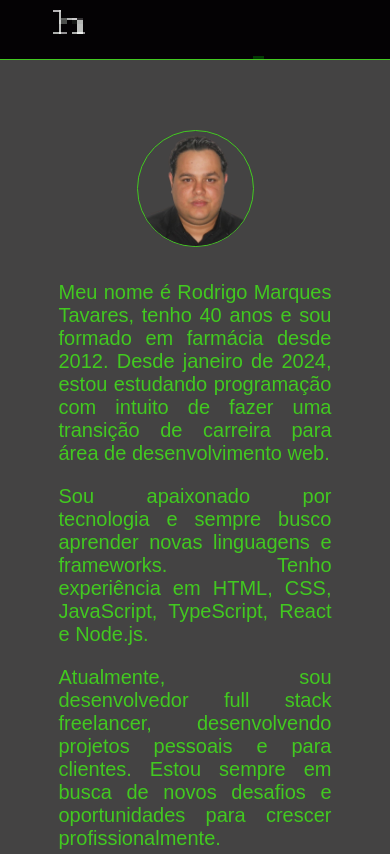
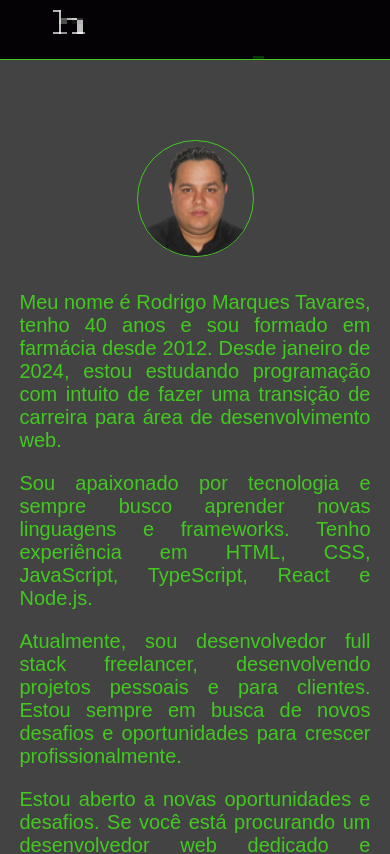
Before and after one commit to mtrodrigo/portifolio, a React (Vite) app: page / in a window 390 px wide. Shown: the part 880-1734 px from the top of the page. Built offline with nearby package versions, Linux system fonts and the light colour scheme.

Commit message:
refatoração: ajuste na largura do container de texto e atualização das media queries para melhor responsividade

```diff
--- a/src/components/sobre/Sobre.module.css
+++ b/src/components/sobre/Sobre.module.css
@@ -33,16 +33,20 @@
     border-radius: 50%;
 }
 .text_container{
-    width: 70%;
+    max-width: 60%;
 }
 .text_container p{
     text-align: justify;
     font-size: 20px;
     padding: 10px 0;
 }
-@media (max-width: 450px) {
+@media (max-width: 750px) {
     .img_text_container{
         flex-direction: column;
+        margin: 10px 0;
+    }
+    .text_container{
+        max-width: 90%;
     }
 
 }
```
